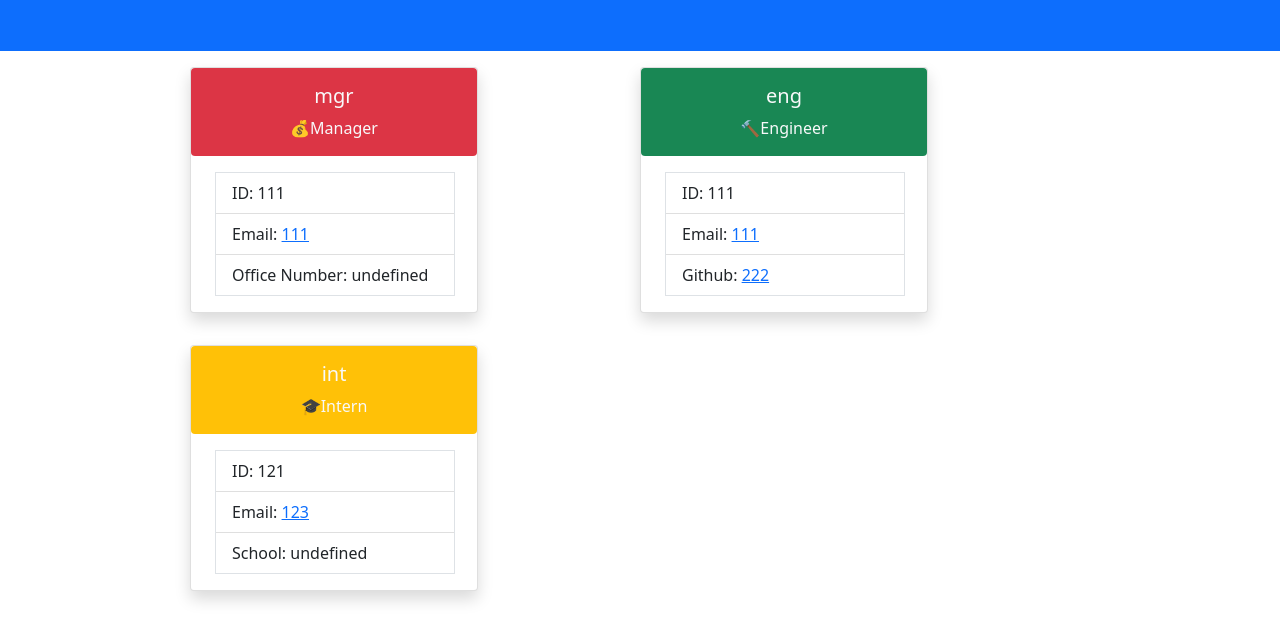
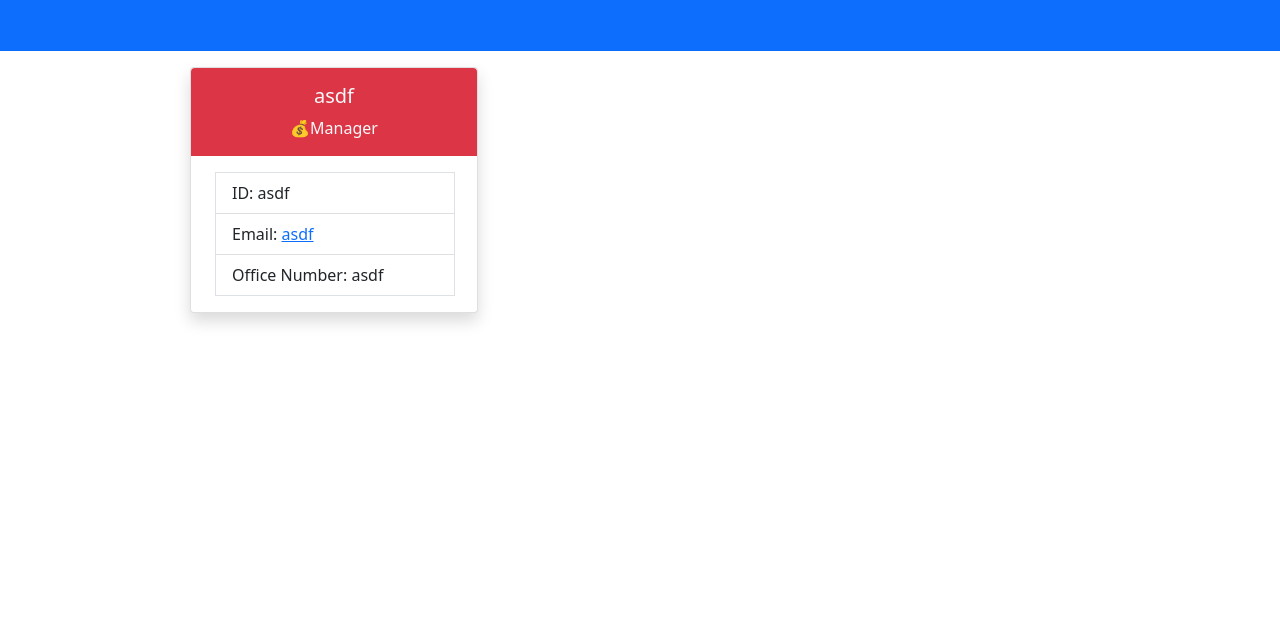
Before and after one commit to cycoconutz/Team-Profile-Generator, a website: page index.html in a window 1280 px wide. Shown: the part 101-742 px from the top of the page. Drawn offline with nearby package versions, Linux system fonts and the light colour scheme.

Commit message:
finished styling and functionality

```diff
--- a/index.html
+++ b/index.html
@@ -6,10 +6,11 @@
     <meta charset="UTF-8" />
     <meta name="viewport" content="width=device-width, initial-scale=1.0" />
     <link rel="stylesheet" href="https://cdn.jsdelivr.net/npm/bootstrap@5.1.3/dist/css/bootstrap.min.css">
+    <link rel="stylesheet" href="./style.css">
     <title>My Team</title>
 </head>
 
-<body>
+<body >
     <header>
         <div class="d-flex p-5 align-items-center justify-content-center bg-primary">
             <h1 class="text-dark">My Team</h1>
@@ -19,44 +20,15 @@
         <section class="row w-75 justify-content-md-center m-3" id="Team-cards" title="Team Cards">
             <div class="col pb-3 pr-3 mb-3 bg-body rounded">
     <div class="card shadow" style="width: 18rem;">
-        <div  class="card-body bg-primary rounded bg-danger">
-            <h5 class="card-title text-light text-center">mgr</h5>
+        <div  class="card-body bg-primary rounded-top bg-danger">
+            <h5 class="card-title text-light text-center">asdf</h5>
             <p class="card-text text-light text-center">💰Manager</p>
         </div>
         <div class=" bg-lgray py-3 px-1" style="width: 18rem;">
             <ul class="list-group list-group-flush border bd-list mx-auto" style="width: 15rem;">
-                <li class="list-group-item">ID: 111</li>
-                <li class="list-group-item">Email: <a href="mailto:111">111</a></li>
-                <li class="list-group-item">Office Number: undefined</li>
-            </ul>
-        </div>
-    </div>
-</div><div class="col pb-3 pr-3 mb-3 bg-body rounded">
-    <div class="card shadow" style="width: 18rem;">
-        <div class="card-body bg-primary rounded bg-success">
-            <h5 class="card-title text-light text-center">eng</h5>
-            <p class="card-text text-light text-center">🔨Engineer</p>
-        </div>
-        <div class=" bg-lgray py-3 px-1" style="width: 18rem;">
-            <ul class="list-group list-group-flush border bd-list mx-auto" style="width: 15rem;">
-                <li class="list-group-item">ID: 111</li>
-                <li class="list-group-item">Email: <a href="mailto:111">111</a></li>
-                <li class="list-group-item">Github: <a href="https://github.com/222"
-                        target="_blank">222</a></li>
-            </ul>
-        </div>
-    </div>
-</div><div class="col pb-3 pr-3 mb-3 bg-body rounded ">
-    <div class="card shadow" style="width: 18rem;">
-        <div class="card-body bg-primary rounded bg-warning">
-            <h5 class="card-title text-light text-center">int</h5>
-            <p class="card-text text-light text-center">🎓Intern</p>
-        </div>
-        <div class=" bg-lgray py-3 px-1" style="width: 18rem;">
-            <ul class="list-group list-group-flush border bd-list mx-auto" style="width: 15rem;">
-                <li class="list-group-item">ID: 121</li>
-                <li class="list-group-item">Email: <a href="mailto:123">123</a></li>
-                <li class="list-group-item">School: undefined</li>
+                <li class="list-group-item">ID: asdf</li>
+                <li class="list-group-item">Email: <a href="mailto:asdf">asdf</a></li>
+                <li class="list-group-item">Office Number: asdf</li>
             </ul>
         </div>
     </div>
--- a/index.js
+++ b/index.js
@@ -59,7 +59,7 @@ const continueQ = () => {
                     promptEmployeeType();
                     break;
                 default:
-                    writeToFile("./dist/team.html", html.genHTML())
+                    writeToFile("index.html", html.genHTML())
                     break;
             }
         })
--- a/lib/intern.js
+++ b/lib/intern.js
@@ -26,7 +26,7 @@ const questions = [
 class intern extends employee {
     constructor(name, id, email, schoolName) {
         super(name, id, email)
-        this.school = schoolName;
+        this.schoolName = schoolName;
     }
     getRole() {
         return "Intern";
--- a/lib/manager.js
+++ b/lib/manager.js
@@ -26,7 +26,7 @@ const questions = [
 class manager extends employee {
     constructor(name, id, email, officeNum) {
         super(name, id, email)
-        this.office = officeNum;
+        this.officeNum = officeNum;
     }
     getRole() {
         return "Manager";
```
Also changed, not shown: src/html-boilerplate.js (+4 -4 lines).
